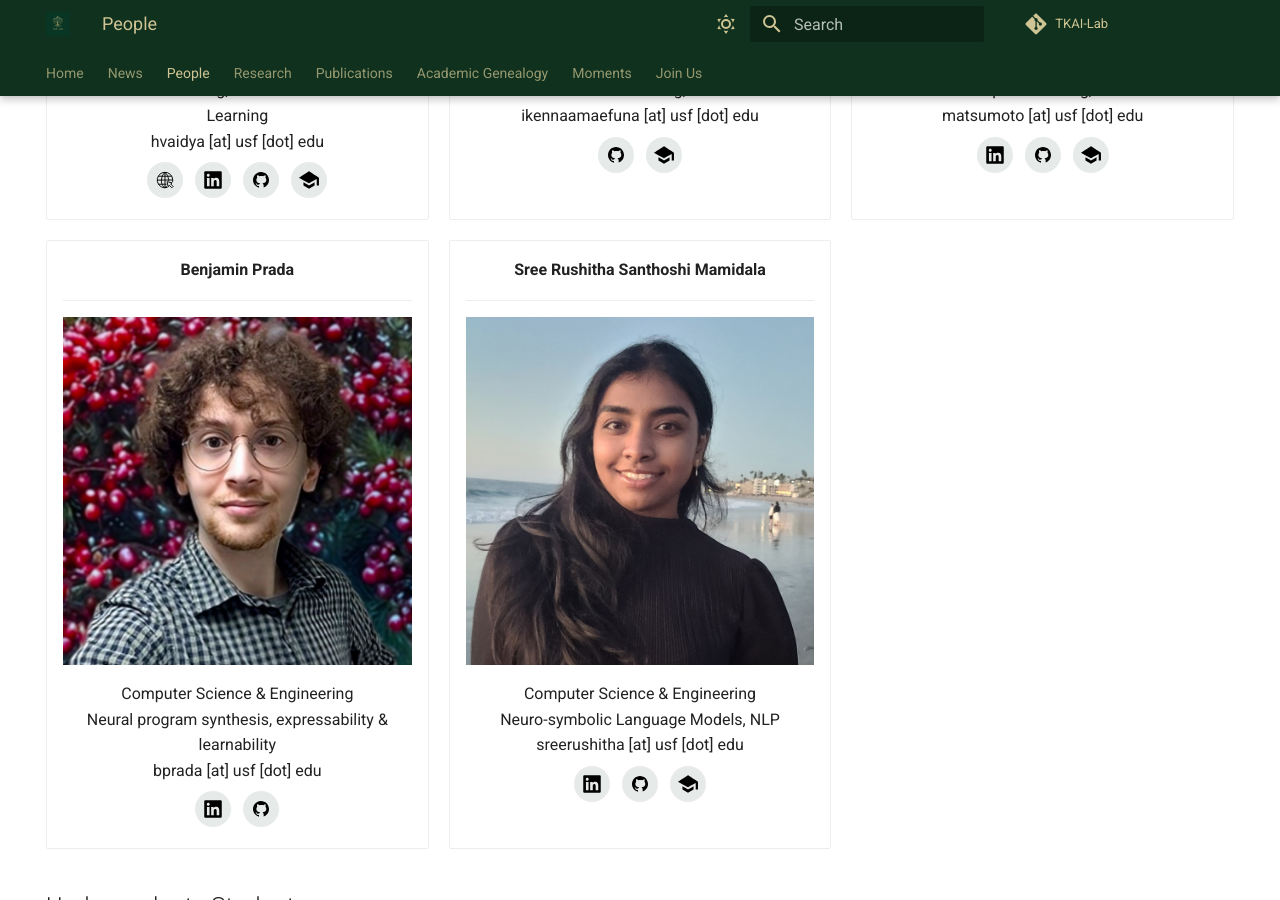
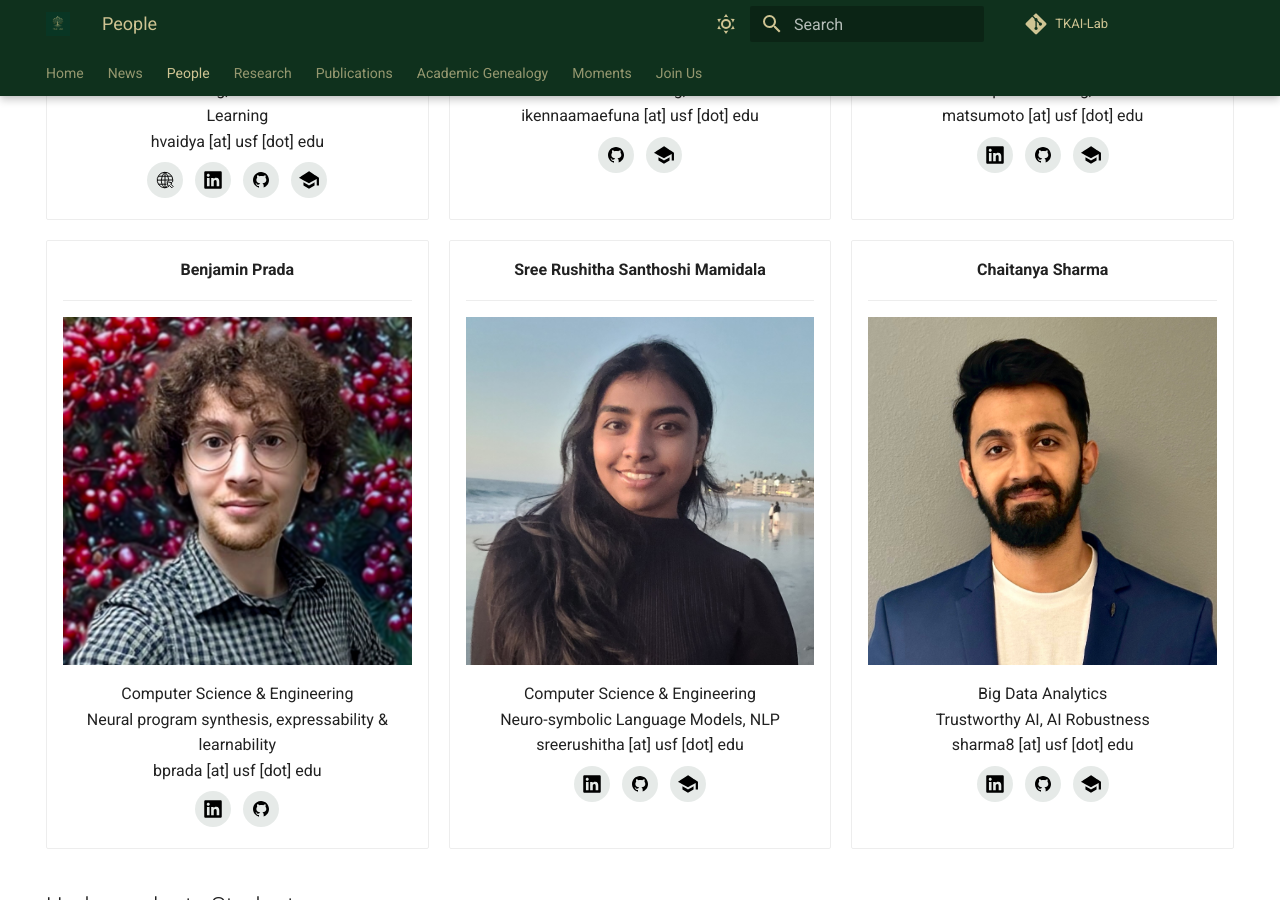
Before and after one commit to TKAI-LAB-Mali/tkai-lab-mali.github.io, an MkDocs documentation site: the page built from docs/people.md, in a window 1280 px wide and 900 px high, scrolled down 1209 px. Built offline with MkDocs 1.6.1 and Material for MkDocs 9.7.7, drawn with Linux system fonts in a browser that asks for light colours.

Commit message:
chaitanya info added to peoples page (#21)
* chaitanya info added to peoples page

* chaitanya image size change

* updated image alignment - chaitanya

```diff
--- a/docs/people.md
+++ b/docs/people.md
@@ -116,6 +116,21 @@ hide:
     [<img src="../assets/icons/google-scholar.svg" alt="Google Scholar" width="30" height="30">](https://scholar.google.com/citations?user=4iC55J0AAAAJ&hl=en)
     {: .card-socials }
 
+- **Chaitanya Sharma**
+
+    ---
+
+    ![Chaitanya Sharma](./assets/images/people/chaitanya.jpg)
+
+    Big Data Analytics <br>
+    Trustworthy AI, AI Robustness<br>
+    sharma8 [at] usf [dot] edu
+
+    [<img src="../assets/icons/linkedin.svg" alt="LinkedIn" width="30" height="30">](https://www.linkedin.com/in/chaitanya-sharma-9764028b/)
+    [<img src="../assets/icons/github.svg" alt="GitHub" width="30" height="30">](https://github.com/chaitanyasharma1551)
+    [<img src="../assets/icons/google-scholar.svg" alt="Google Scholar" width="30" height="30">](https://scholar.google.com/citations?user=gx8nxCoAAAAJ&hl=en)
+    {: .card-socials }
+
 </div>
 
 ## Undergraduate Students
```
Also changed, not shown: docs/assets/images/people/chaitanya.jpg (added).
